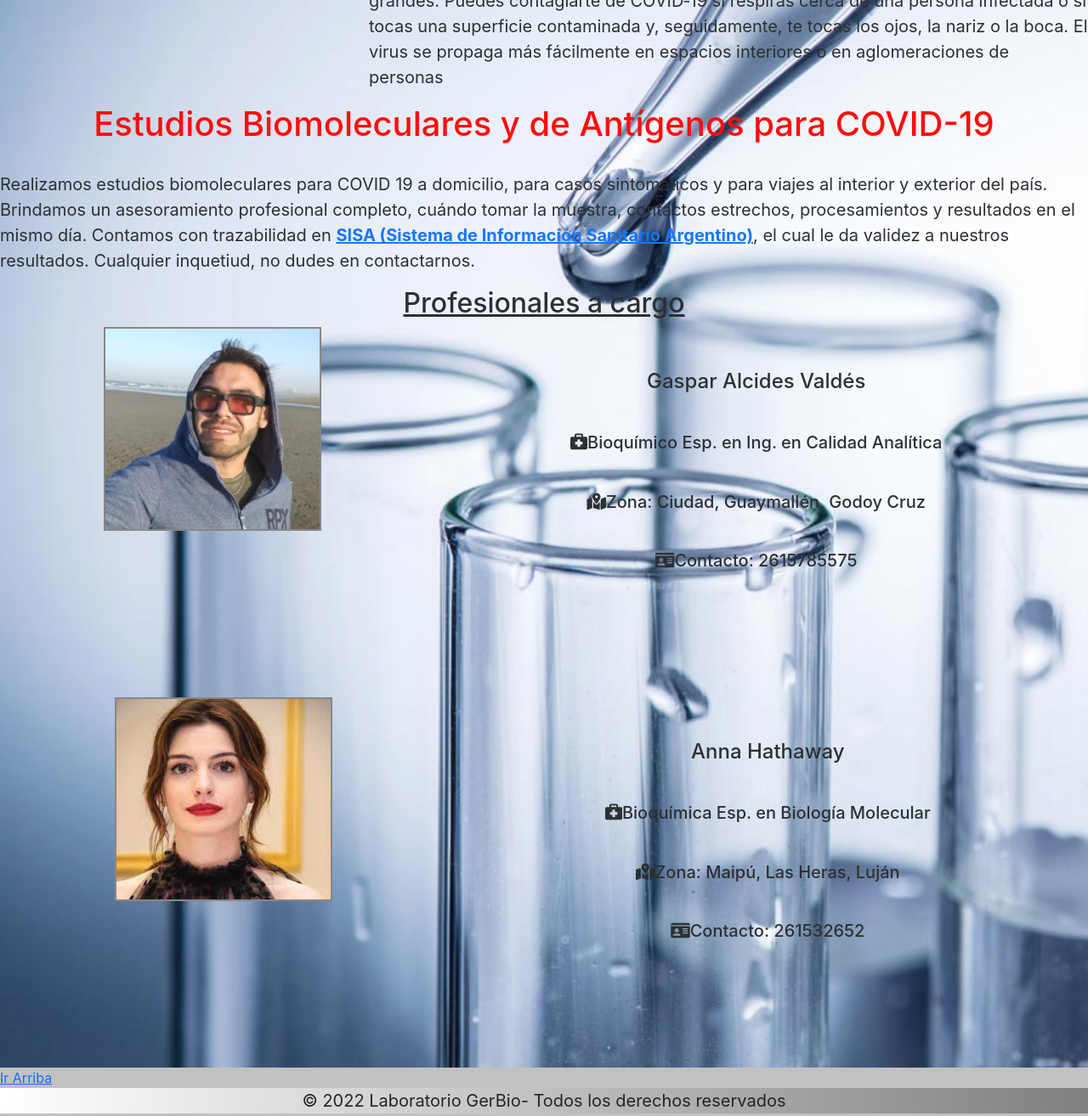
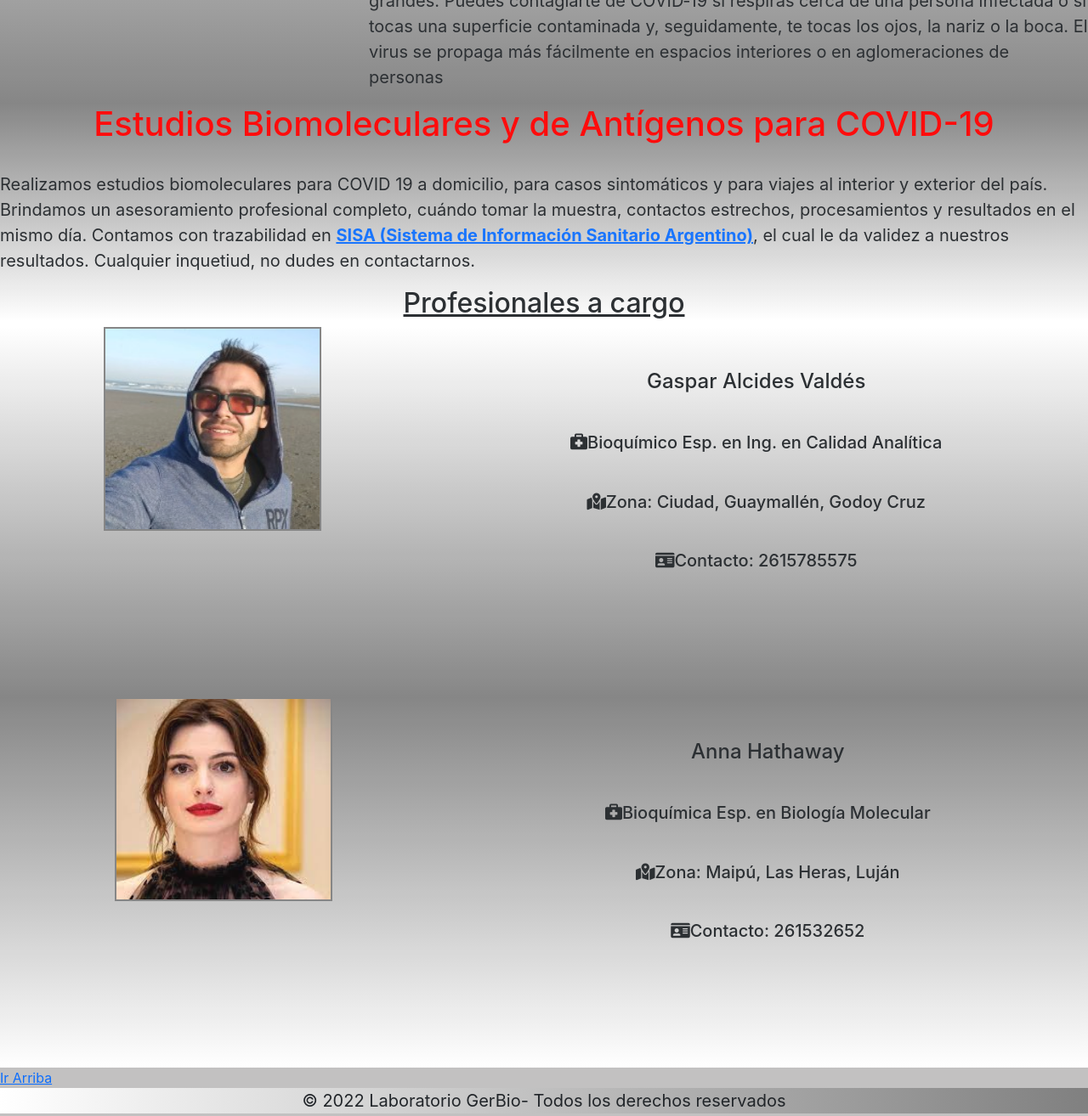
Before and after one commit to Babart/Laboratorio-Valdes, a website: page page/covid.html in a window 1280 px wide. Shown: the part 800-2114 px from the top of the page at 85% size. Drawn offline with nearby package versions, Linux system fonts and the light colour scheme.

Commit message:
Modificado final pre entrega 2

```diff
--- a/page/covid.html
+++ b/page/covid.html
@@ -95,7 +95,7 @@
                     Puedes contagiarte de COVID‑19 si respiras cerca de una persona infectada o si tocas una superficie contaminada y, seguidamente, te tocas los ojos, la nariz o la boca. El virus se propaga más fácilmente en espacios interiores o en aglomeraciones de personas
                 </p>
         </div>
-        <div>
+        <div class="molecular">
             <h1>Estudios Biomoleculares y de Antígenos para COVID-19</h1><br>
             <p class="covid1">Realizamos estudios biomoleculares para COVID 19 a domicilio, para casos sintomáticos y para viajes al interior y exterior del país. Brindamos un asesoramiento profesional completo, cuándo tomar la muestra, contactos estrechos, procesamientos y resultados en el mismo día. Contamos con trazabilidad en <a href="https:www.sisa.msal.gov.ar"target="blank"> <strong>SISA (Sistema de Información Sanitario Argentino)</strong></a>, el cual le da validez a nuestros resultados. Cualquier inquetiud, no dudes en contactarnos. </p>
             <h2>Profesionales a cargo</h2>
@@ -121,7 +121,7 @@
 
         </div>
 
-        <div class="profBioq">
+        <div class="profBioq1">
             <img src="../image/annaHat.jpg" class="d-block mx-auto" alt="bioqVieyra" id="fotoProfesional">
             <ul class="profesional d-block mx-auto">
                 <li>
--- a/style/style.css
+++ b/style/style.css
@@ -213,6 +213,7 @@ header nav .menu {
 .homeIndex {
     margin-left: 10px;
     text-align: center;
+    font-size: 20px;
 }
 
 .IndicacionesReceta {
@@ -327,6 +328,13 @@ h2 {
 
 .profBioq {
     display: flex;
+    background-image: linear-gradient(to top, gray, white);
+}
+
+.profBioq1 {
+    display: flex;
+    background-image: linear-gradient(to bottom, gray, white);
+
 }
 
 #fotoProfesional {
@@ -355,8 +363,13 @@ h2 {
 .covidSection {
     margin: 0%;
     display: inline-block;
+    background-image: linear-gradient(to top, gray, white);
 
 
+}
+
+.molecular {
+    background-image: linear-gradient(to bottom, gray, white);
 }
 
 
@@ -377,7 +390,7 @@ h2 {
 }
 
 #labFondo {
-    background-image: url(../image/labFondo2.jpg);
+    /* background-image: url(../image/labFondo2.jpg); */
     background-size: cover;
     background-repeat: no-repeat;
     opacity: 0.95;
@@ -406,6 +419,7 @@ h2 {
 #formContact{
     text-align: center;
     justify-content: center;
+    background-image: linear-gradient(to top, gray, white);
 }
 
 #email{
@@ -439,6 +453,10 @@ h2 {
   background-color: rgba(135, 131, 131, 0.83);
   transition: color red, background-color 0.5s ease-in;
 
+}
+
+.resultadoMain {
+    background-image: linear-gradient(to bottom, gray, white);
 }
 
 
```
Also changed, not shown: page/resultados.html (+2 -2 lines).
